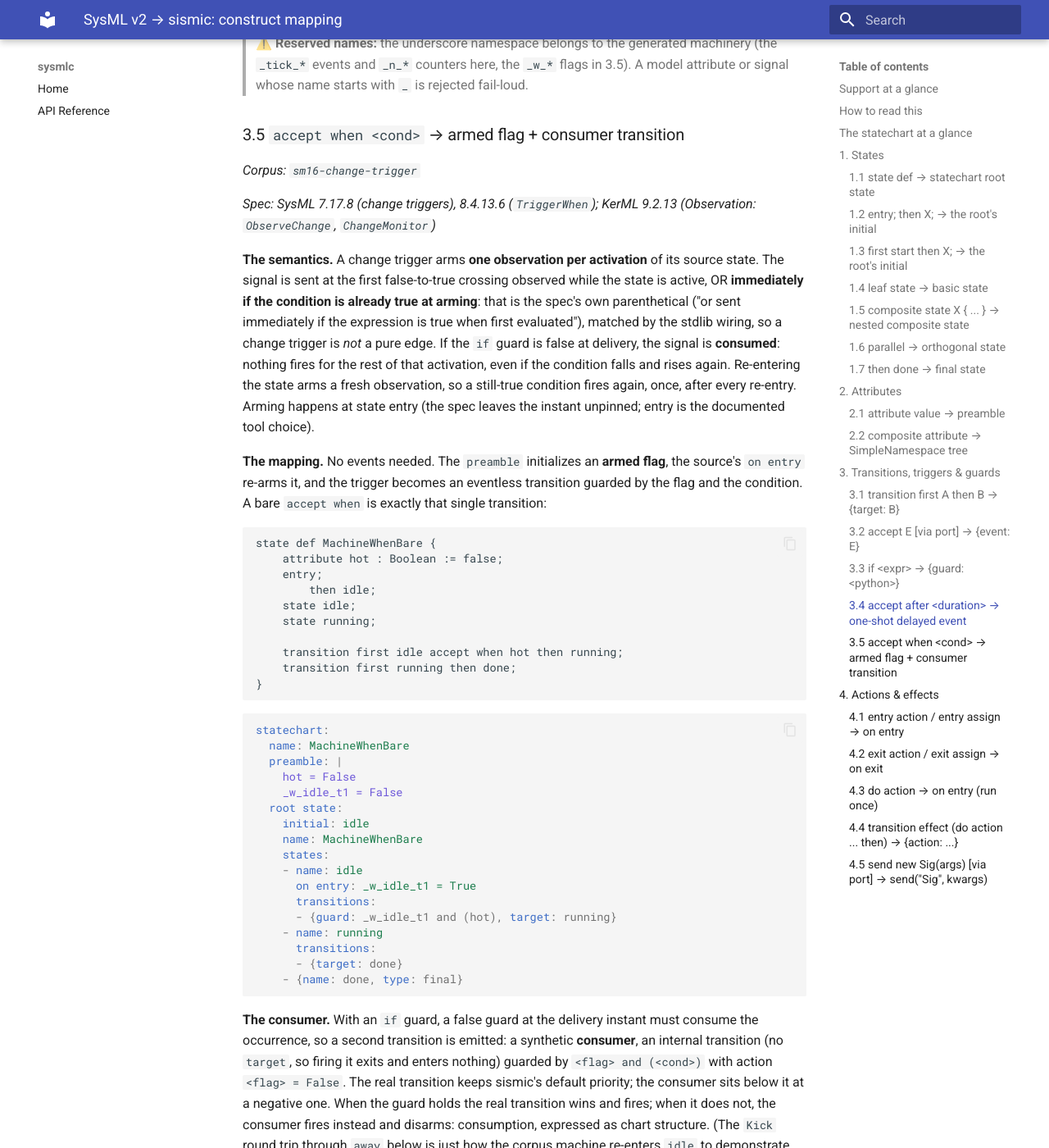
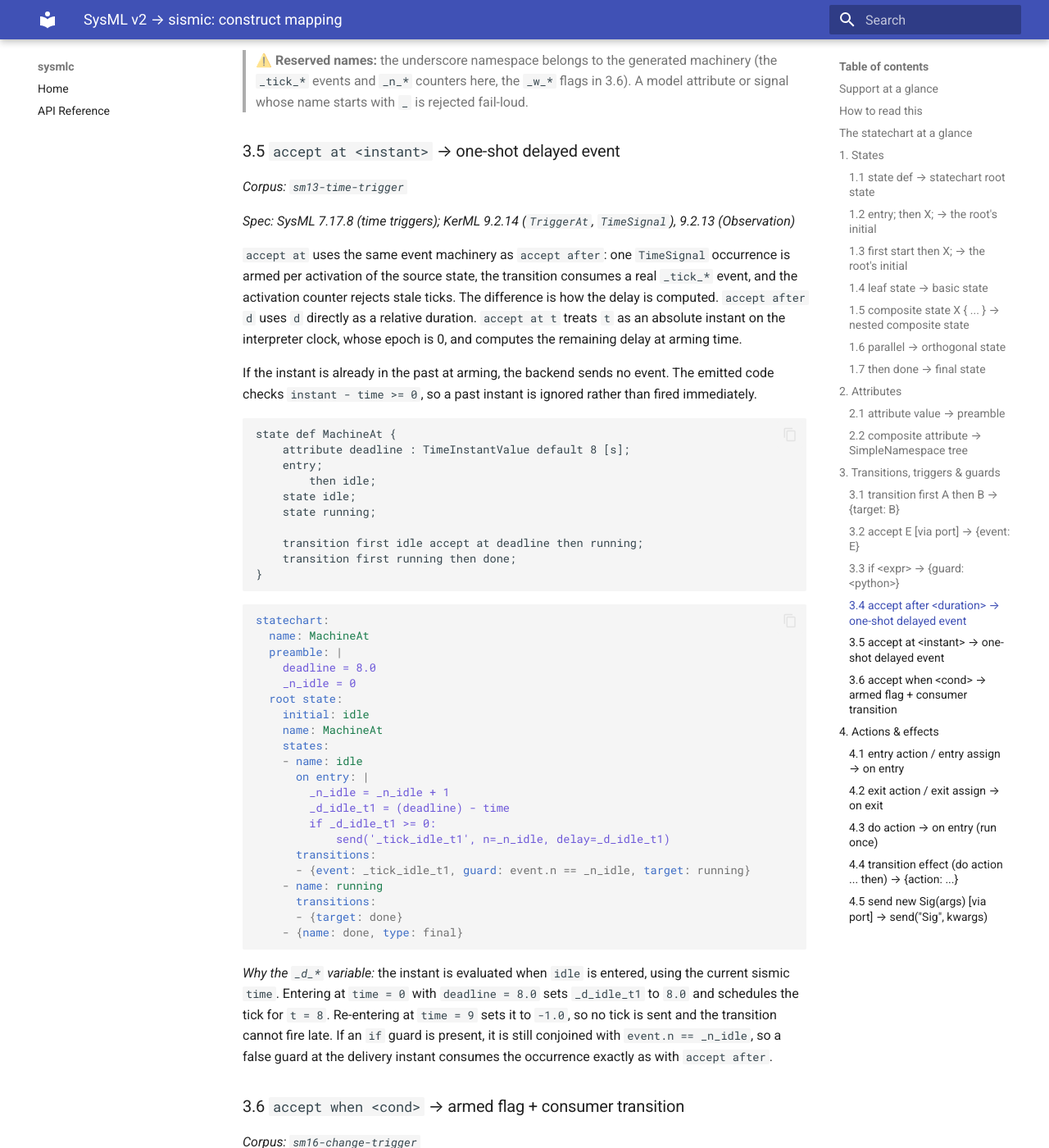
Before and after one commit to glacier-project/sysmlc-core, an MkDocs documentation site: the page built from docs/quake-mapping.md, in a window 1280 px wide and 1400 px high, scrolled down 19695 px. Shown: the whole window at 82% size. Built offline with MkDocs 1.6.1 and Material for MkDocs 9.7.7, drawn with Linux system fonts in a browser that asks for light colours; some of the changed text lies outside the part shown.

Commit message:
documentation(quake): document the accept at

````diff
--- a/docs/quake-mapping.md
+++ b/docs/quake-mapping.md
@@ -12,8 +12,8 @@ Limitation callout. **Not yet**: not implemented.
 | Construct                                                            | Status          | Notes                                                                                                               |
 | -------------------------------------------------------------------- | --------------- | ------------------------------------------------------------------------------------------------------------------- |
 | `state def` → statechart                                             | **Done**        |                                                                                                                     |
-| `entry; then X` → `initial`                                          | Done, to refine | only simple state targets are currently supported. Qualified-name targets (nested-state paths) are rejected          |
-| `first start then X` → `initial`                                     | Done, to refine | only simple state targets are currently supported. Qualified-name targets (nested-state paths) are rejected          |
+| `entry; then X` → `initial`                                          | Done, to refine | only simple state targets are currently supported. Qualified-name targets (nested-state paths) are rejected         |
+| `first start then X` → `initial`                                     | Done, to refine | only simple state targets are currently supported. Qualified-name targets (nested-state paths) are rejected         |
 | leaf `state` → basic state                                           | **Done**        |                                                                                                                     |
 | composite `state` → nested state                                     | **Done**        |                                                                                                                     |
 | `parallel` → orthogonal state                                        | **Done**        |                                                                                                                     |
@@ -26,7 +26,7 @@ Limitation callout. **Not yet**: not implemented.
 | `accept E` (signal) → `event`                                        | Done, to refine | `via` port dropped; payload binding not readable                                                                    |
 | `if` guard → `guard`                                                 | **Done**        |                                                                                                                     |
 | `accept after` (time)                                                | **Done**        | one-shot delayed `_tick_*` event armed on entry; composes with `if` guards and self-loops                           |
-| `accept at` (time)                                                   | Not yet         | same delayed-event machinery as `accept after`, deferred                                                            |
+| `accept at` (time)                                                   | **Done**        | one-shot delayed `_tick_*` event using `_d_* = instant - time`; past instants do not fire                           |
 | `accept when` (change)                                               | Done, to refine | armed flag plus consumer transition; the condition is sampled once per macro step, so an inter-step pulse is missed |
 | `entry`/`exit` actions                                               | Done, to refine | referencing form (`entry helper;`) silently dropped                                                                 |
 | `do` action (terminating body)                                       | **Done**        | ongoing bodies (`accept`, loops) rejected for now                                                                   |
@@ -611,10 +611,10 @@ every macro step** the source is active, memoryless, with nothing to consume.
 So every accepter maps to something sismic consumes exactly once:
 
 - a **signal** accepter (`accept E`) → `event` (3.2);
-- a **time** accepter (`accept after <d>`) → a uniquely named **delayed
-  internal event**, armed `on entry` (3.4); `accept at <t>` is not implemented yet;
+- a **time** accepter (`accept after <d>`, `accept at <t>`) → a uniquely named
+  **delayed internal event**, armed `on entry` (3.4, 3.5);
 - a **change** accepter (`accept when <cond>`) → an **armed flag** plus a
-  transition pair that fires or consumes at most once per activation (3.5);
+  transition pair that fires or consumes at most once per activation (3.6);
 - an **`if`** guard → the `guard` slot, conjoined with the machinery above;
 - the **effect** → the `action` (Section 4).
 
@@ -623,8 +623,8 @@ only for the bare distinct-target forms, where firing vacates the source and
 the condition is seen at most once. The moment an `if` guard or a self-loop keeps
 the source active past the delivery instant, the still-true guard re-offers an occurrence
 SysML has already consumed: a guard `after(2) and g` fires on a
-7-second-stale deadline when `g` rises late. Sections 3.4 and 3.5 each open
-with their half of this problem.
+7-second-stale deadline when `g` rises late. Sections 3.4 through 3.6 cover
+the machinery that preserves this consumed-on-delivery behavior.
 
 ### 3.1 `transition first A then B` → `{target: B}`
 
@@ -925,10 +925,73 @@ mechanism and one story.
 
 > ⚠️ **Reserved names:** the underscore namespace belongs to the generated
 > machinery (the `_tick_*` events and `_n_*` counters here, the `_w_*` flags
-> in 3.5). A model attribute or signal whose name starts with `_` is rejected
+> in 3.6). A model attribute or signal whose name starts with `_` is rejected
 > fail-loud.
 
-### 3.5 `accept when <cond>` → armed flag + consumer transition
+### 3.5 `accept at <instant>` → one-shot delayed event
+
+*Corpus: `sm13-time-trigger`*
+
+*Spec: SysML 7.17.8 (time triggers); KerML 9.2.14 (`TriggerAt`,
+`TimeSignal`), 9.2.13 (Observation)*
+
+`accept at` uses the same event machinery as `accept after`: one
+`TimeSignal` occurrence is armed per activation of the source state, the
+transition consumes a real `_tick_*` event, and the activation counter rejects
+stale ticks. The difference is how the delay is computed. `accept after d`
+uses `d` directly as a relative duration. `accept at t` treats `t` as an
+absolute instant on the interpreter clock, whose epoch is 0, and computes the
+remaining delay at arming time.
+
+If the instant is already in the past at arming, the backend sends no event.
+The emitted code checks `instant - time >= 0`, so a past instant is ignored rather than fired immediately.
+
+```sysml
+state def MachineAt {
+    attribute deadline : TimeInstantValue default 8 [s];
+    entry;
+        then idle;
+    state idle;
+    state running;
+
+    transition first idle accept at deadline then running;
+    transition first running then done;
+}
+```
+
+```yaml
+statechart:
+  name: MachineAt
+  preamble: |
+    deadline = 8.0
+    _n_idle = 0
+  root state:
+    initial: idle
+    name: MachineAt
+    states:
+    - name: idle
+      on entry: |
+        _n_idle = _n_idle + 1
+        _d_idle_t1 = (deadline) - time
+        if _d_idle_t1 >= 0:
+            send('_tick_idle_t1', n=_n_idle, delay=_d_idle_t1)
+      transitions:
+      - {event: _tick_idle_t1, guard: event.n == _n_idle, target: running}
+    - name: running
+      transitions:
+      - {target: done}
+    - {name: done, type: final}
+```
+
+*Why the `_d_*` variable:* the instant is evaluated when `idle` is entered,
+using the current sismic `time`. Entering at `time = 0` with `deadline = 8.0`
+sets `_d_idle_t1` to `8.0` and schedules the tick for `t = 8`. Re-entering at
+`time = 9` sets it to `-1.0`, so no tick is sent and the transition cannot fire
+late. If an `if` guard is present, it is still conjoined with
+`event.n == _n_idle`, so a false guard at the delivery instant consumes the
+occurrence exactly as with `accept after`.
+
+### 3.6 `accept when <cond>` → armed flag + consumer transition
 
 *Corpus: `sm16-change-trigger`*
 
@@ -1062,8 +1125,8 @@ default priority lets sismic raise `NonDeterminismError` on such a model,
 exactly as it would for two plain `if` transitions: the generator does not
 silently invent an order. Only the consumers are pushed out of the way, to
 distinct negative priorities so two rejected observations never collide with
-each other. One tie is decided structurally rather than by us: a `when` and an
-`after` due at the same instant resolve **when-first**, because eventless
+each other. One tie is decided structurally rather than by us: a `when` and a
+time trigger due at the same instant resolve **when-first**, because eventless
 transitions are selected before event delivery (the ordering in "The
 statechart at a glance").
 
````
